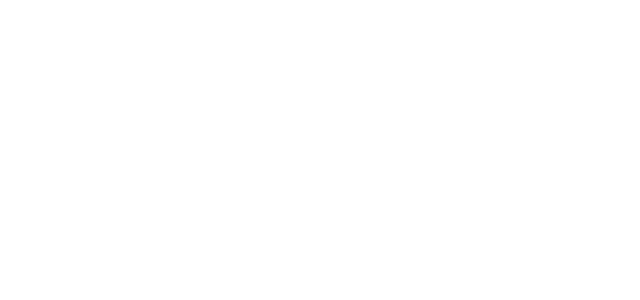
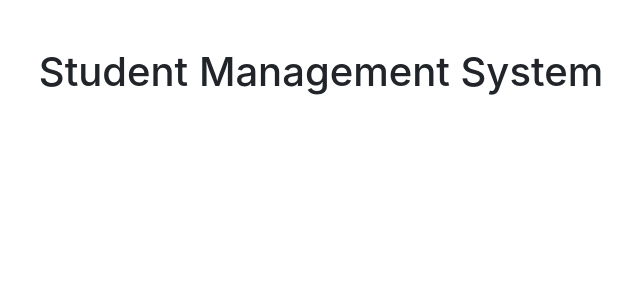
Before and after one commit to yavor300/Student-Management-System-Angular, an Angular app: page /home in a window 1280 px wide. Before the commit this address led to /. Shown: the top 300 px of the page, without its empty margins (319-959 px from the left). Built offline with nearby package versions, Linux system fonts and the light colour scheme.

Commit message:
Added home component with heading

```diff
--- a/src/app/app-routing.module.ts
+++ b/src/app/app-routing.module.ts
@@ -1,10 +1,11 @@
 import { NgModule } from '@angular/core';
 import { RouterModule, Routes } from '@angular/router';
 import {LoginComponent} from "./auth/login/login/login.component";
+import {HomeComponent} from "./dashboard/home/home.component";
 
 const routes: Routes = [
   { path: '', redirectTo: '/home', pathMatch: 'full' },
-  // { path: 'home', component: HomeComponent, canActivate: [AnonymousGuard] },
+  { path: 'home', component: HomeComponent},
   { path: 'login', component: LoginComponent},
   // { path: 'register', component: RegisterComponent },
   // { path: 'dashboard', component: DashboardComponent, canActivate: [RoleGuard], data: {role: 'ROLE_DEV'} },
--- a/src/app/dashboard/dashboard.module.ts
+++ b/src/app/dashboard/dashboard.module.ts
@@ -1,8 +1,11 @@
 import { NgModule } from '@angular/core';
 import { CommonModule } from '@angular/common';
+import { HomeComponent } from './home/home.component';
 
 @NgModule({
-  declarations: [],
+  declarations: [
+    HomeComponent
+  ],
   imports: [
     CommonModule
   ]
--- /dev/null
+++ b/src/app/dashboard/home/home.component.html
@@ -0,0 +1,3 @@
+<div class="text-center mt-5">
+  <h1>Student Management System</h1>
+</div>
--- /dev/null
+++ b/src/app/dashboard/home/home.component.ts
@@ -0,0 +1,15 @@
+import { Component, OnInit } from '@angular/core';
+
+@Component({
+  selector: 'app-home',
+  templateUrl: './home.component.html',
+  styleUrls: ['./home.component.css']
+})
+export class HomeComponent implements OnInit {
+
+  constructor() { }
+
+  ngOnInit(): void {
+  }
+
+}
```
Also changed, not shown: src/app/dashboard/home/home.component.css (added), 1 other file (tests, documents, lock files or other folders).
